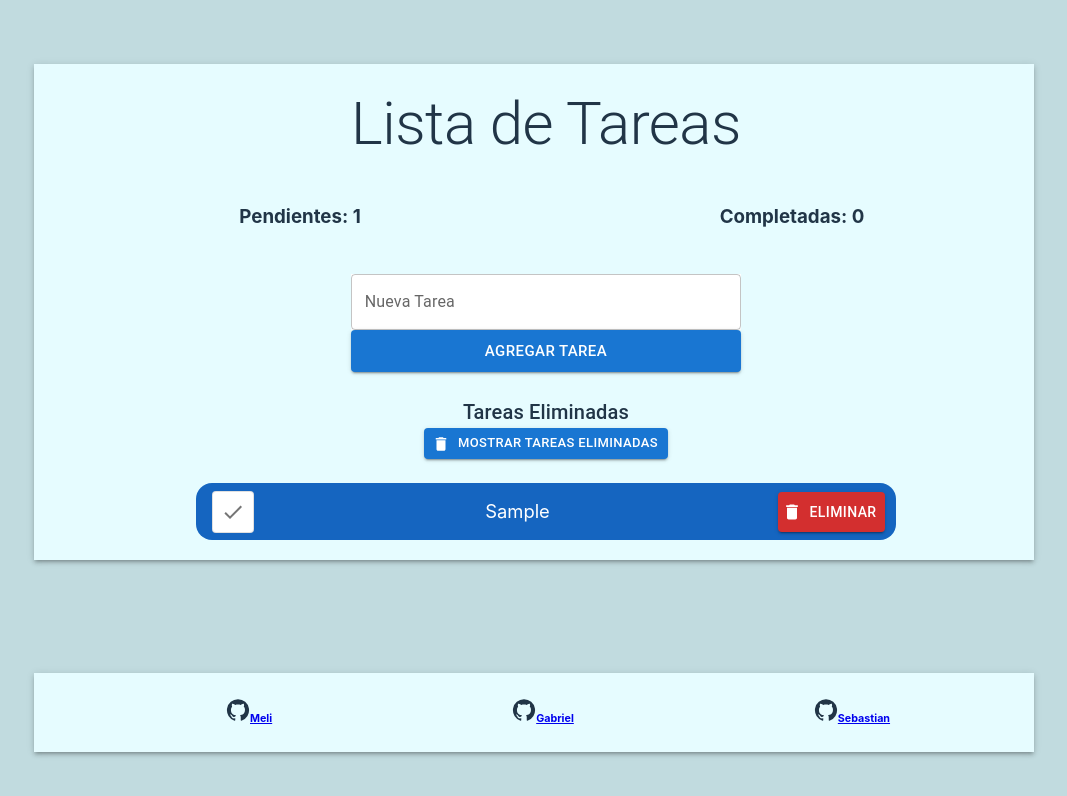
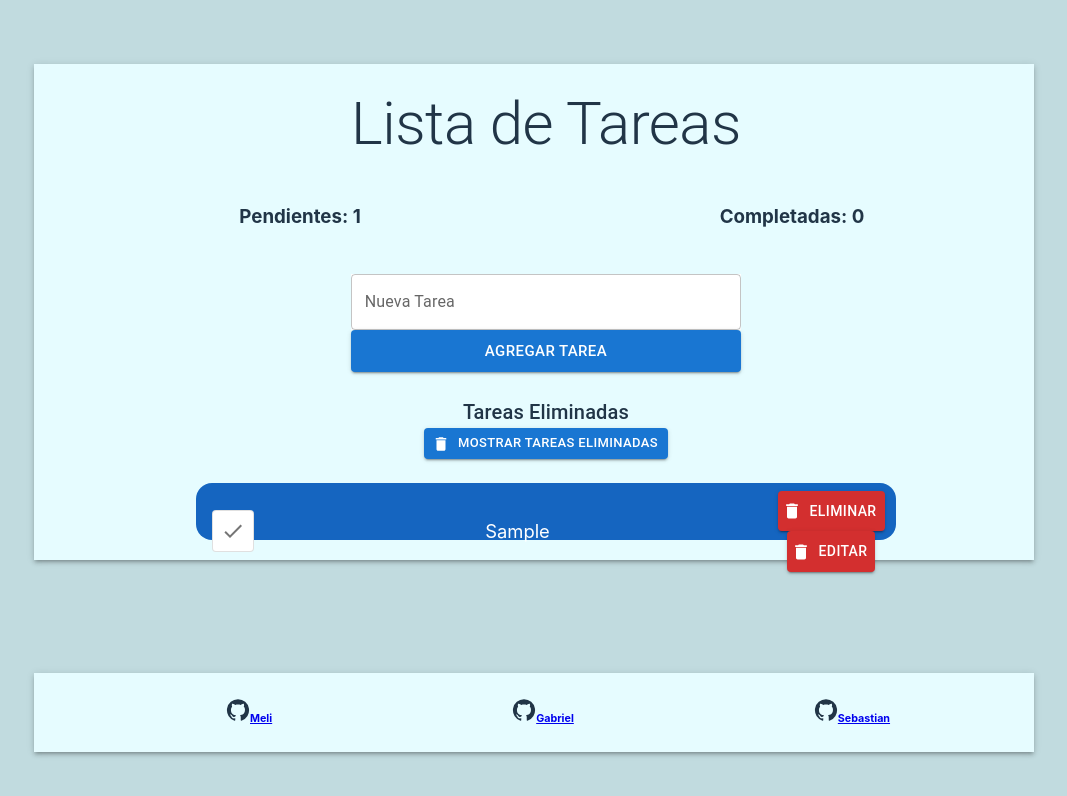
Before and after one commit to MelinaCampos/Trabajo-Final-G6, a React (Vite) app: page / in a window 1280 px wide. Both pictures are taken after typing "Sample" into the empty fields and a click on the button "AGREGAR TAREA". Shown: the top 796 px of the page, without its empty margins (106-1173 px from the left). Built offline with nearby package versions, Linux system fonts and the light colour scheme.

Commit message:
Editar
Se agrega función Editar.

```diff
--- a/src/App.jsx
+++ b/src/App.jsx
@@ -5,6 +5,7 @@ import TaskForm from './components/TaskForm/TaskForm'
 import { Grid, Typography, Button } from '@mui/material'
 import { v4 as uuidv4 } from 'uuid'
 import DeleteIcon from '@mui/icons-material/Delete';
+import TaskItem from './components/TaskItem/TaskItem'
 
 const App = () => {
 
@@ -92,6 +93,14 @@ const App = () => {
     alert("Tareas eliminadas:\n" + tareasEliminadas.map(tarea => tarea.nombre).join('\n'));
   };
 
+  const handleEditar = (tareaId, tareaEditada) => {
+    setTareas((tareasPrevias) =>
+      tareasPrevias.map((tarea) =>
+        tarea.id === tareaId ? { ...tarea, nombre: tareaEditada } : tarea
+      )
+    );
+  };
+
   return (
     <Grid container spacing={3} sx={{ boxShadow: 3,bgcolor: '#e6fcff' }}style={{
       margin: 'auto',
@@ -130,6 +139,7 @@ const App = () => {
           tareas={tareas}
           onToggleCompletar={handleToggleCompletar}
           onEliminar={handleEliminar}
+          onEditar={handleEditar}
         />
       </Grid>
     </Grid>
--- a/src/components/TaskItem/TaskItem.jsx
+++ b/src/components/TaskItem/TaskItem.jsx
@@ -1,40 +1,106 @@
-import React from "react";
+import React, { useState } from "react";
 import Button from "@mui/material/Button";
 import DeleteIcon from "@mui/icons-material/Delete";
 import CheckIcon from "@mui/icons-material/Check";
 import ToggleButton from "@mui/material/ToggleButton";
-import { Grid } from "@mui/material";
+import { Grid, TextField } from "@mui/material";
 
-const TaskItem = ({ nombre, completada, onToggleCompletar, onEliminar }) => {
+const TaskItem = ({
+  tareaId,
+  nombre,
+  completada,
+  onToggleCompletar,
+  onEliminar,
+  onEditar,
+}) => {
+  const [isEditando, setIsEditando] = useState(false);
+  const [editadoNombreTarea, setEditadoNombreTarea] = useState(nombre);
+
+  const handleEditar = () => {
+    setIsEditando(true);
+  };
+
+  const handleCancelarEditar = () => {
+    setIsEditando(false);
+    setEditadoNombreTarea(nombre);
+  };
+
+  const handleGuardar = () => {
+    onEditar(tareaId, editadoNombreTarea);
+    setIsEditando(false);
+  };
+
+  const handleCambiarInput = (e) => {
+    setEditadoNombreTarea(e.target.value);
+  };
+
   return (
-    //div que tiene como propiedad tachar la tarea una vez completada
     <Grid
       container
-      justifyContent='center'
+      justifyContent="center"
       style={{
         textDecoration: completada ? "line-through" : "none",
-        width: '700px',
-        height: '57px',
-        marginLeft:'auto',
-        marginRight:'auto',
-        marginBottom:'20px',
-        alignItems:'center',
+        width: "700px",
+        height: "57px",
+        marginLeft: "auto",
+        marginRight: "auto",
+        marginBottom: "20px",
+        alignItems: "center",
       }}
-      sx={{ p:1, borderRadius:4, bgcolor: '#1565c0', m:1 }}
+      sx={{ p: 1, borderRadius: 4, bgcolor: "#1565c0", m: 1 }}
     >
-
+      {isEditando ? (
+        <>
+          <Grid item alignItems="center" xs={12} md={9} sx={{ color: "white" }}>
+            <TextField
+              size="medium"
+              label="Editar Tarea"
+              value={editadoNombreTarea}
+              onChange={handleCambiarInput}
+              sx={{ width: "40%", bgcolor: "white" }}
+            />
+          </Grid>
+          <Grid item xs={6} md={2}>
+            <Button
+              size="medium"
+              color="success"
+              variant="contained"
+              type="submit"
+              sx={{ p: 1 }}
+              onClick={handleGuardar}
+              startIcon={<CheckIcon />}
+            >
+              Guardar
+            </Button>
+            <Button
+              size="medium"
+              color="error"
+              variant="contained"
+              type="submit"
+              sx={{ p: 1 }}
+              onClick={handleCancelarEditar}
+              startIcon={<DeleteIcon />}
+            >
+              Cancelar
+            </Button>
+          </Grid>
+        </>
+      ) : (
+        <>
           <Grid item xs={6} md={1}>
-        <ToggleButton // agrega un checkbox que cuando cambie ejecute la funcion que permite que cambie el estado de completada de la tarea
+            <ToggleButton
               value=""
               selected={completada}
               onChange={onToggleCompletar}
-          sx={{ bgcolor: 'white', p: 1 }}
+              sx={{ bgcolor: "white", p: 1 }}
             >
               <CheckIcon />
             </ToggleButton>
           </Grid>
-      <Grid item alignItems='center' xs={12} md={9} sx={{color: 'white'}} >
-        <span style={{ fontSize: "1.15rem", margin:'auto' }}>{nombre.length > 20 ? `${nombre.slice(0, 20)}...` : nombre}</span>
+          <Grid item alignItems="center" xs={12} md={9} sx={{ color: "white" }}>
+            <span style={{ fontSize: "1.15rem", margin: "auto" }}>
+              {nombre.length > 20 ? `${nombre.slice(0, 20)}...` : nombre}
+            </span>
           </Grid>
           <Grid item xs={6} md={2}>
             <Button
@@ -48,9 +114,21 @@ const TaskItem = ({ nombre, completada, onToggleCompletar, onEliminar }) => {
             >
               Eliminar
             </Button>
+            <Button
+              size="medium"
+              color="error"
+              variant="contained"
+              type="submit"
+              sx={{ p: 1 }}
+              onClick={handleEditar}
+              startIcon={<DeleteIcon />}
+            >
+              Editar
+            </Button>
           </Grid>
+        </>
+      )}
     </Grid>
-    /* ejecuta la funcion que elimina la tarea una vez se clickea el boton */
   );
 };
 
--- a/src/components/TaskList/TaskList.jsx
+++ b/src/components/TaskList/TaskList.jsx
@@ -1,11 +1,15 @@
-import React from "react";
+import React, { useState } from "react";
 import TaskItem from "../TaskItem/TaskItem";
 import { Grid } from "@mui/material";
 
-const TaskList = ({ tareas, onToggleCompletar, onEliminar }) => {
+const TaskList = ({ tareas, onToggleCompletar, onEliminar, onEditar }) => {
+
+  const handleEdit = (tareaId, tareaEditada) => {
+    onEditar(tareaId, tareaEditada);
+  };
+
   return (
-    //iterando sobre el array tareas para generar el conjunto de elementos TaskItem con el contenido del array
-    <Grid container spacing={{md:3}}>
+    <Grid container spacing={{ md: 3 }}>
       <Grid item xs={12}>
         {tareas.map((tarea) => (
           <TaskItem
@@ -14,6 +18,8 @@ const TaskList = ({ tareas, onToggleCompletar, onEliminar }) => {
             completada={tarea.completada}
             onEliminar={() => onEliminar(tarea.id)}
             onToggleCompletar={() => onToggleCompletar(tarea.id)}
+            onEditar={handleEdit}
+            tareaId={tarea.id}
           />
         ))}
       </Grid>
```
Lines whose indentation alone changed are shown as unchanged.
